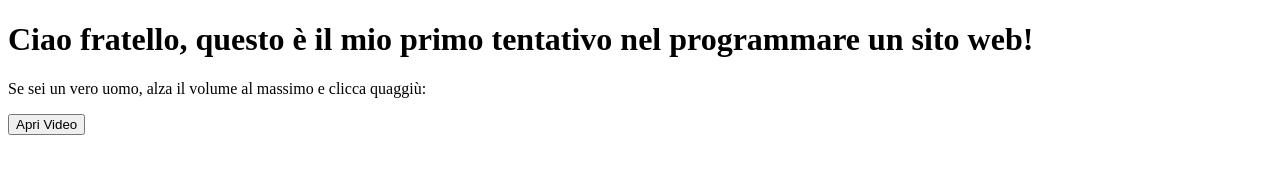
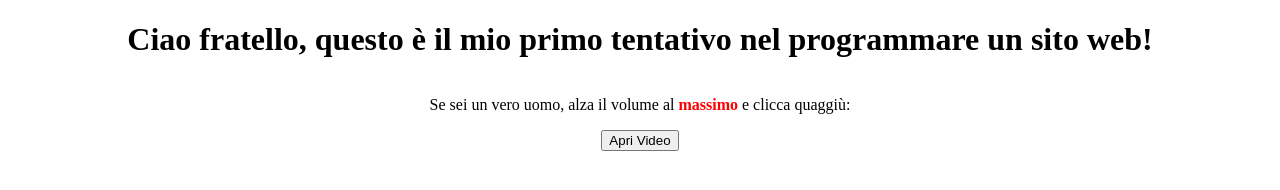
Before and after one commit to printMarco/test_sitoweb, a plain HTML site: page index.html in a window 1280 px wide. Drawn offline with Linux system fonts and the light colour scheme.

Commit message:
index01.html
Prima modifica al sito

```diff
--- a/index.html
+++ b/index.html
@@ -4,20 +4,35 @@
     <meta charset="UTF-8">
     <meta name="viewport" content="width=device-width, initial-scale=1.0">
     <title>First Try</title>
+    <style>
+
+        body {
+            display: flex;
+            flex-direction: column;
+            align-items: center;
+            justify-content: flex-start;
+            height: 10vh;
+            margin: 0;
+        }
+        .colored-text {
+            color: red; /* Cambia il colore come preferisci */
+            font-weight: bold; /* Aggiungi stili aggiuntivi se desiderato */
+        }
+    </style>
+
 </head>
 <body>
 
     <h1> Ciao fratello, questo è il mio primo tentativo nel programmare un sito web! </h1>
-    <p> Se sei un vero uomo, alza il volume al massimo e clicca quaggiù: </p>
+    <p>
+         Se sei un vero uomo, alza il volume al <span class="colored-text">massimo</span> e clicca quaggiù: </p>
 
     <!-- Pulsante per aprire il video -->
       <button onclick="apriVideo()">Apri Video</button>
      <!-- Contenitore del video (invisibile all'inizio) -->
     <div id="contenitoreVideo" style="display: none;">
-        <video width="640" height="360" controls>
-            <source src="https://youtu.be/EtdLGUtS0TE" type="video/mp4">
-            Il tuo browser non supporta il tag video.
-        </video>
+          <!-- Embed code da YouTube -->
+    <iframe width="560" height="315" src="https://www.youtube.com/embed/EtdLGUtS0TE" frameborder="0" allowfullscreen></iframe>
     </div>
 
     <script>
```
